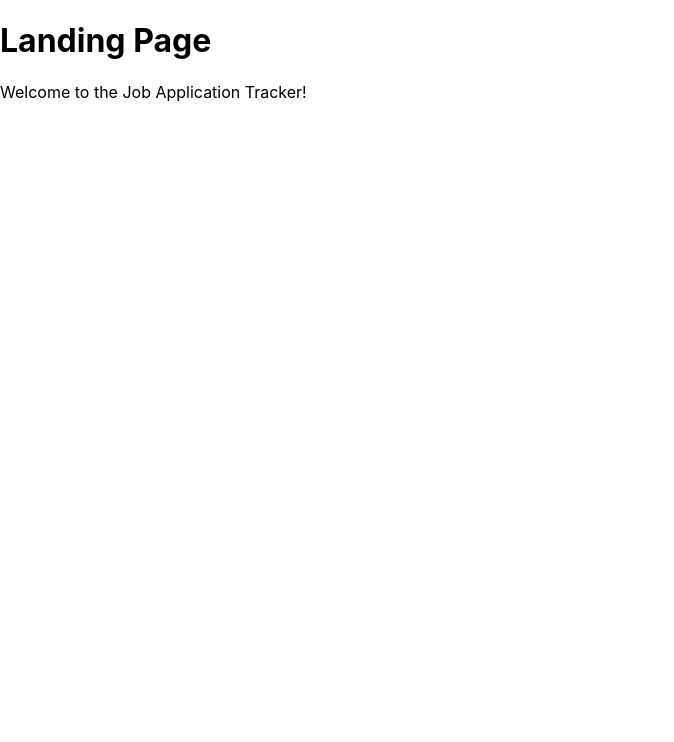
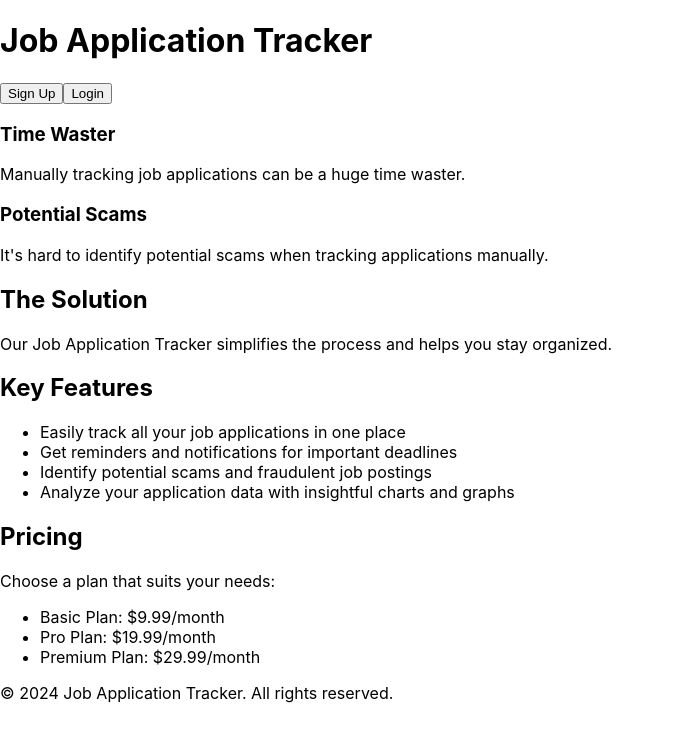
Before and after one commit to JMcCaslinDev/job-app-tracker, a React (Create React App) app in the folder client/: page / in a window 1280 px wide. Shown: the top 742 px of the page, without its empty margins (0-674 px from the left). Built offline with nearby package versions, Linux system fonts and the light colour scheme.

Commit message:
Updated Landing Page

```diff
--- a/client/src/components/LandingPage.js
+++ b/client/src/components/LandingPage.js
@@ -1,10 +1,68 @@
 import React from 'react';
+import { useNavigate } from 'react-router-dom';
 
 const LandingPage = () => {
+  const navigate = useNavigate();
+
   return (
     <div>
-      <h1>Landing Page</h1>
-      <p>Welcome to the Job Application Tracker!</p>
+      {/* Header */}
+      <header className="header">
+        <h1>Job Application Tracker</h1>
+        <div className="header-buttons">
+          <button className="signup-button" onClick={() => navigate('/signup')}>
+            Sign Up
+          </button>
+          <button className="login-button" onClick={() => navigate('/login')}>
+            Login
+          </button>
+        </div>
+      </header>
+
+      {/* Issues Section */}
+      <section className="issues-section">
+        <div className="issue-card">
+          <h3>Time Waster</h3>
+          <p>Manually tracking job applications can be a huge time waster.</p>
+        </div>
+        <div className="issue-card">
+          <h3>Potential Scams</h3>
+          <p>It's hard to identify potential scams when tracking applications manually.</p>
+        </div>
+      </section>
+
+      {/* Solution Section */}
+      <section className="solution-section">
+        <h2>The Solution</h2>
+        <p>Our Job Application Tracker simplifies the process and helps you stay organized.</p>
+      </section>
+
+      {/* Features Section */}
+      <section className="features-section">
+        <h2>Key Features</h2>
+        <ul>
+          <li>Easily track all your job applications in one place</li>
+          <li>Get reminders and notifications for important deadlines</li>
+          <li>Identify potential scams and fraudulent job postings</li>
+          <li>Analyze your application data with insightful charts and graphs</li>
+        </ul>
+      </section>
+
+      {/* Pricing Section */}
+      <section className="pricing-section">
+        <h2>Pricing</h2>
+        <p>Choose a plan that suits your needs:</p>
+        <ul>
+          <li>Basic Plan: $9.99/month</li>
+          <li>Pro Plan: $19.99/month</li>
+          <li>Premium Plan: $29.99/month</li>
+        </ul>
+      </section>
+
+      {/* Footer */}
+      <footer className="footer">
+        <p>&copy; 2024 Job Application Tracker. All rights reserved.</p>
+      </footer>
     </div>
   );
 };
```
